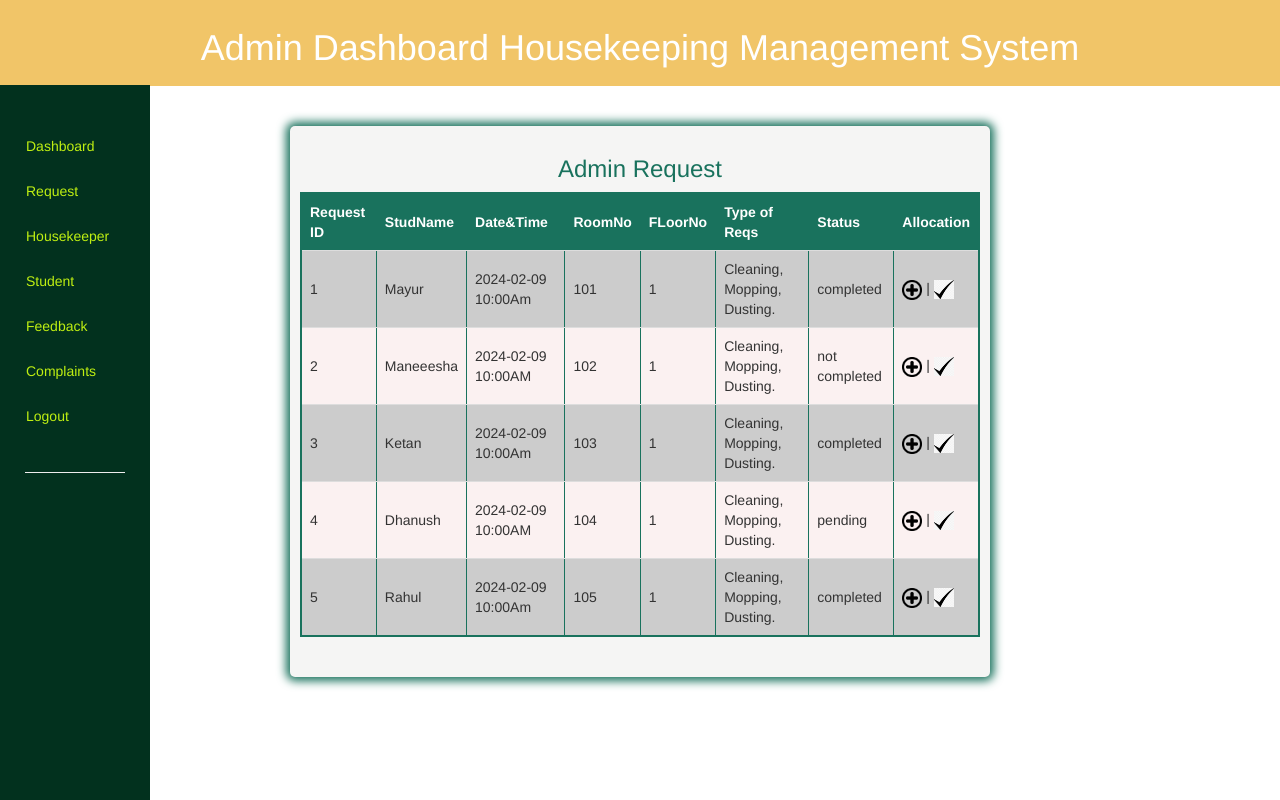
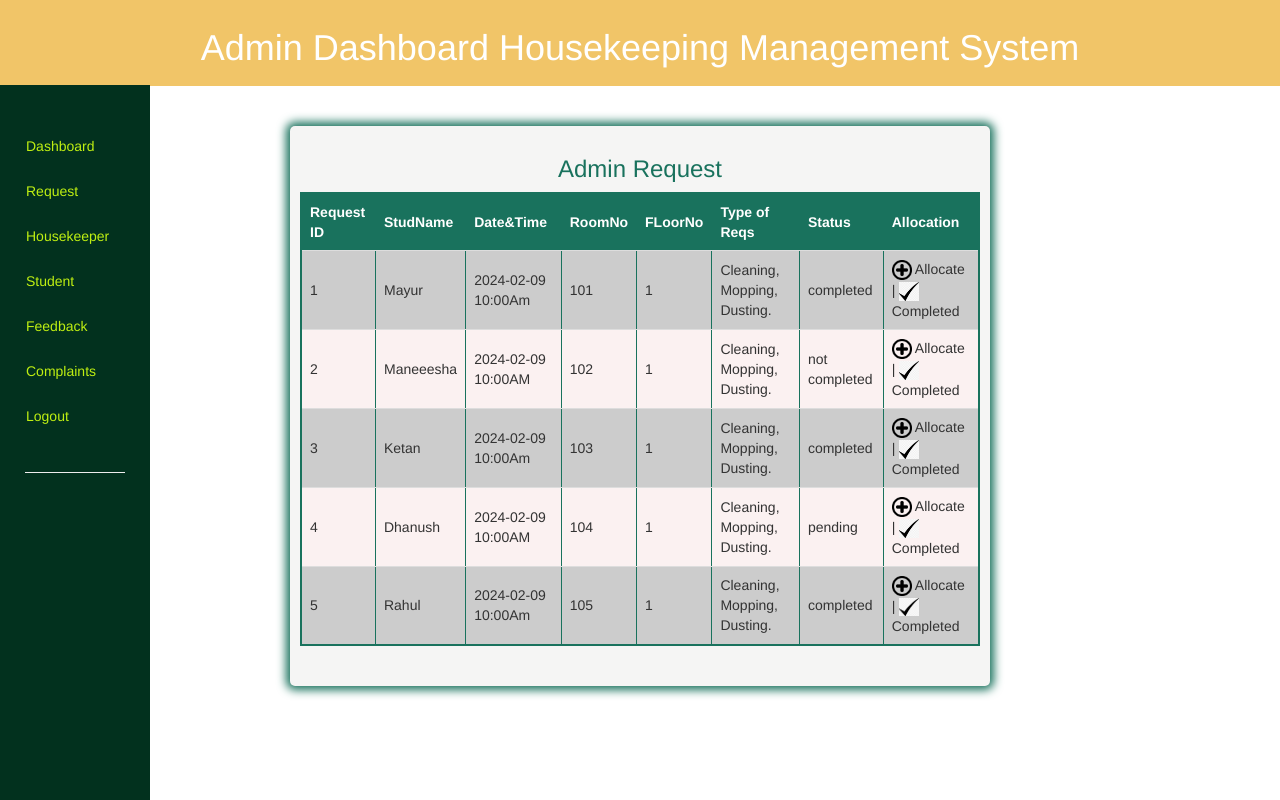
Before and after one commit to mayurdesale99/Admin-Dashbord, a React (Create React App) app: page /Request in a window 1280 px wide. Built offline with nearby package versions, Linux system fonts and the light colour scheme.

Commit message:
new commit

```diff
--- a/src/Components/Request.css
+++ b/src/Components/Request.css
@@ -7,10 +7,10 @@
 
         background-color:#f5f5f4;
         width: 1000px;
-        margin: 0 auto; /* This will center the container horizontally */
+        margin: 0 auto;
         padding: 20px;
         padding-bottom: 60px;
-        /* border: 1px solid #ccc; */
+
         border-radius: 5px;
         box-shadow: 0 0 10px 4px #19725D ;
     }
@@ -30,6 +30,7 @@
         padding: 5px;
         text-align: left;
         border-bottom: 1px solid #ddd;
+        text-align: left;
       }
 
       th {
--- a/src/Components/Request.js
+++ b/src/Components/Request.js
@@ -4,19 +4,19 @@ import "./Request.css";
 const Request = ( {}) => {
     const data = [
         {
-          reqid: 1,studname:'Mayur' ,dateandtime:'2024-02-09 10:00Am',roomno:  '101',floorno:  '1', reqs: 'Cleaning, Mopping, Dusting.', status: 'completed', allocation: <div> <img src="images/Plus.png"  width="20" /> | <img src="images/Tik.png"  width="20" /> </div>,
+          reqid: 1,studname:'Mayur' ,dateandtime:'2024-02-09 10:00Am',roomno:  '101',floorno:  '1', reqs: 'Cleaning, Mopping, Dusting.', status: 'completed', allocation: <div> <img src="images/Plus.png"  width="20" /> Allocate | <img src="images/Tik.png"  width="20" /> Completed </div>,
         },
         {
-          reqid: 2,studname:'Maneeesha' ,dateandtime:'2024-02-09 10:00AM',roomno:  '102', floorno:  '1', reqs: 'Cleaning, Mopping, Dusting.', status: 'not completed', allocation: <div> <img src="images/Plus.png"  width="20" /> | <img src="images/Tik.png"  width="20" /> </div>,
+          reqid: 2,studname:'Maneeesha' ,dateandtime:'2024-02-09 10:00AM',roomno:  '102', floorno:  '1', reqs: 'Cleaning, Mopping, Dusting.', status: 'not completed', allocation: <div> <img src="images/Plus.png"  width="20" /> Allocate | <img src="images/Tik.png"  width="20" /> Completed </div>,
           },
           {
-            reqid: 3,studname:'Ketan' ,dateandtime:'2024-02-09 10:00Am',roomno:  '103', floorno:  '1', reqs: 'Cleaning, Mopping, Dusting.', status: 'completed', allocation: <div> <img src="images/Plus.png"  width="20" /> | <img src="images/Tik.png"  width="20" /> </div>,
+            reqid: 3,studname:'Ketan' ,dateandtime:'2024-02-09 10:00Am',roomno:  '103', floorno:  '1', reqs: 'Cleaning, Mopping, Dusting.', status: 'completed', allocation: <div> <img src="images/Plus.png"  width="20" /> Allocate | <img src="images/Tik.png"  width="20" /> Completed </div>,
           },
           {
-            reqid: 4,studname:'Dhanush' ,dateandtime:'2024-02-09 10:00AM',roomno:  '104',floorno:  '1', reqs: 'Cleaning, Mopping, Dusting.', status: 'pending', allocation: <div> <img src="images/Plus.png"  width="20" /> | <img src="images/Tik.png"  width="20" /> </div>,
+            reqid: 4,studname:'Dhanush' ,dateandtime:'2024-02-09 10:00AM',roomno:  '104',floorno:  '1', reqs: 'Cleaning, Mopping, Dusting.', status: 'pending', allocation: <div> <img src="images/Plus.png"  width="20" /> Allocate | <img src="images/Tik.png"  width="20" /> Completed </div>,
           },
           {
-            reqid: 5,studname:'Rahul' ,dateandtime:'2024-02-09 10:00Am',roomno:  '105',floorno:  '1', reqs: 'Cleaning, Mopping, Dusting.', status: 'completed', allocation: <div> <img src="images/Plus.png"  width="20" /> | <img src="images/Tik.png"  width="20" /> </div>,
+            reqid: 5,studname:'Rahul' ,dateandtime:'2024-02-09 10:00Am',roomno:  '105',floorno:  '1', reqs: 'Cleaning, Mopping, Dusting.', status: 'completed', allocation: <div> <img src="images/Plus.png"  width="20" /> Allocate | <img src="images/Tik.png"  width="20" /> Completed </div>,
           },
 
       ];
```
